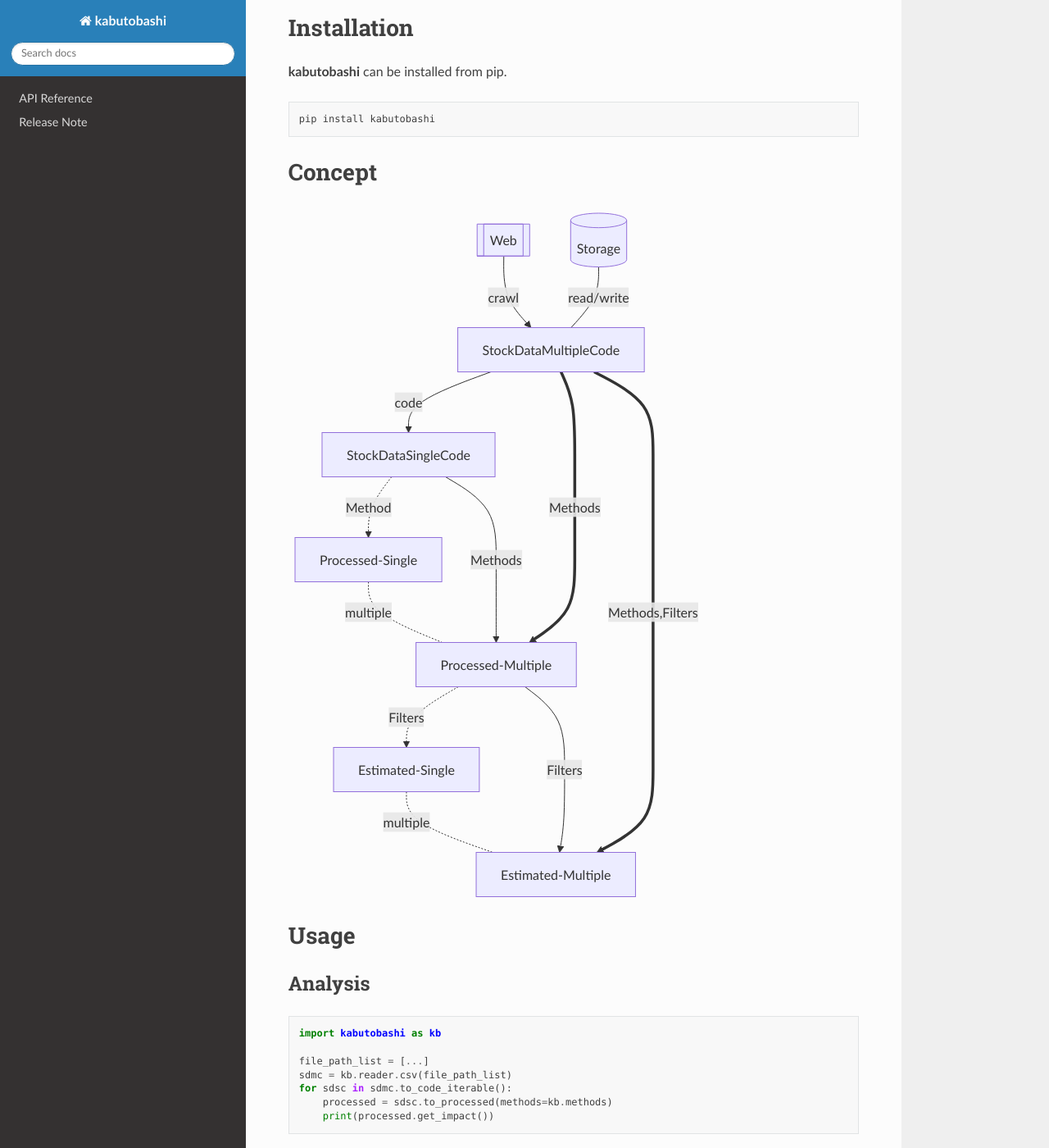
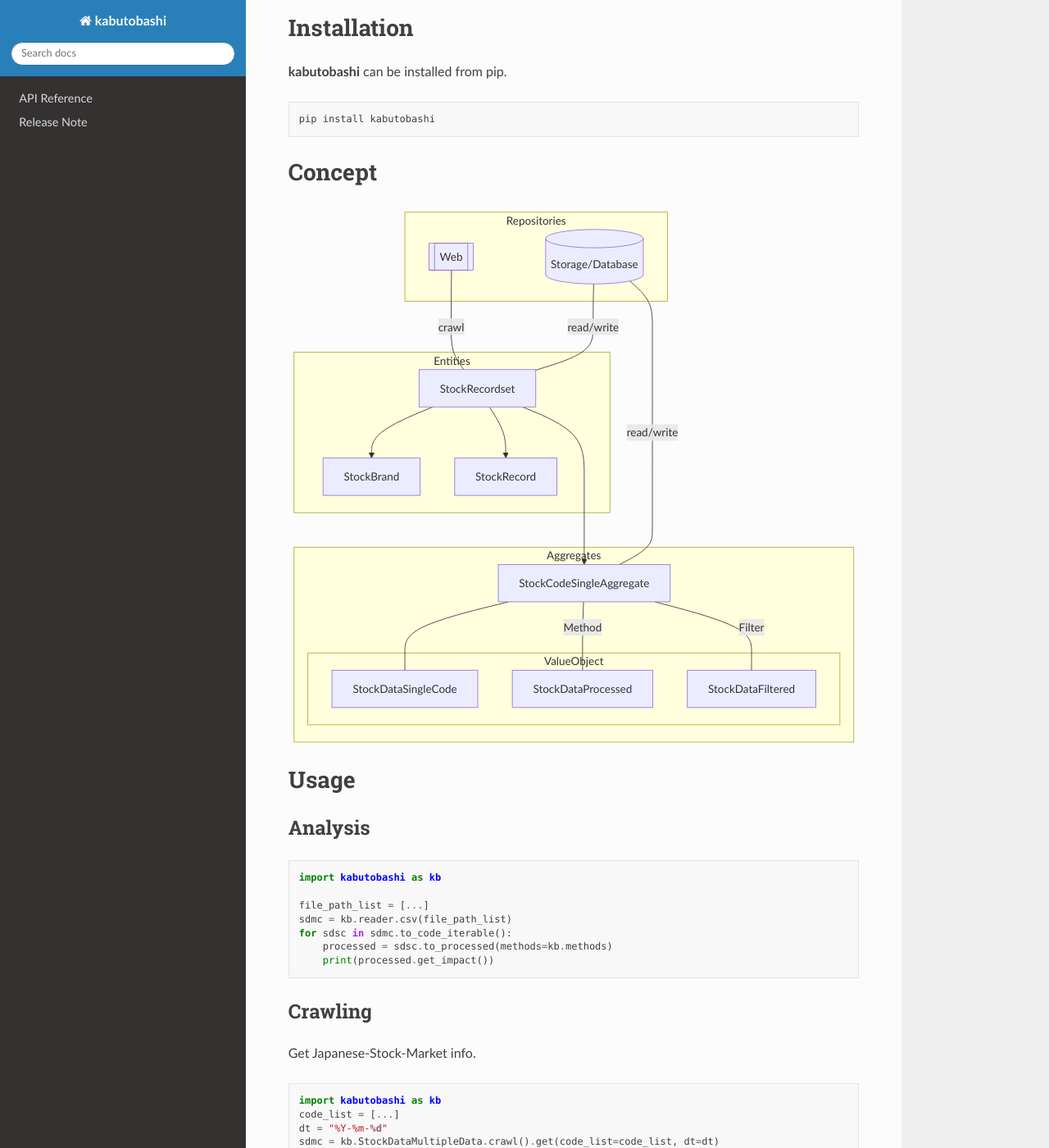
Before and after one commit to gsy0911/kabutobashi, a Sphinx documentation site: the page built from docs/index.rst, in a window 1280 px wide and 1400 px high, scrolled down 498 px. Shown: the whole window at 82% size. Built offline with Sphinx 7.4.7 and the Read the Docs theme 2.0.0, drawn with Linux system fonts in a browser that asks for light colours.

Commit message:
#103 modify docs

```diff
--- a/docs/index.rst
+++ b/docs/index.rst
@@ -62,17 +62,35 @@ Concept
 .. mermaid::
 
    graph TD;
-     web[[Web]] --> | crawl | sdmc
-     repo[(Storage)] --- | read/write | sdmc
-     sdmc[StockDataMultipleCode] --> | code | sdsc
-     sdsc[StockDataSingleCode] -.-> | Method | ps
-     ps[Processed-Single] -.- | multiple | pm
-     sdsc --> | Methods | pm
-     pm[Processed-Multiple] -.-> | Filters | es
-     es[Estimated-Single] -.- | multiple | em[Estimated-Multiple]
-     pm --> | Filters | em
-     sdmc ==> | Methods | pm
-     sdmc ==> | Methods,Filters | em
+     subgraph Aggregates
+       aggregate[StockCodeSingleAggregate]
+       aggregate --- single
+       aggregate --- |Method| processed
+       aggregate --- |Filter| filtered
+
+       subgraph ValueObject
+         single[StockDataSingleCode]
+         processed[StockDataProcessed]
+         filtered[StockDataFiltered]
+       end
+     end
+
+     subgraph Entities
+       recordset[StockRecordset]
+       brand[StockBrand]
+       record[StockRecord]
+
+       recordset --> brand
+       recordset --> record
+       recordset ---> aggregate
+     end
+
+     subgraph Repositories
+       web[[Web]] --- | crawl | recordset
+       repositories[(Storage/Database)] --- | read/write | recordset
+
+       repositories --- | read/write | aggregate
+     end
 
 
 Usage
```
Also changed, not shown: README.md (+0 -2 lines).
